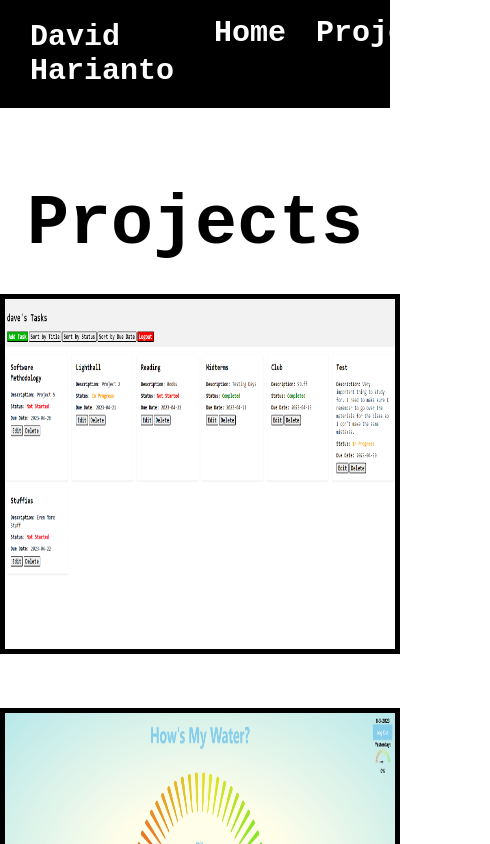
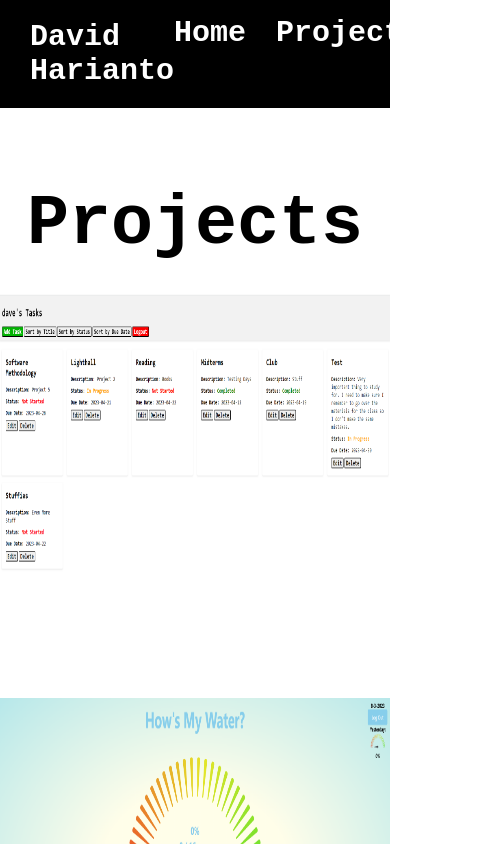
Before and after one commit to david44868/Personal-Website, a React (Create React App) app: page /projects in a window 390 px wide. Shown: the top 844 px of the page, 490 px wide, since content can reach past the window. Built offline with nearby package versions, Linux system fonts and the light colour scheme.

Commit message:
Fixed mobile layout

```diff
--- a/public/index.html
+++ b/public/index.html
@@ -2,7 +2,6 @@
 <html lang="en">
   <head>
     <meta charset="utf-8" />
-    <link rel="icon" href="%PUBLIC_URL%/favicon.ico" />
     <meta name="viewport" content="width=device-width, initial-scale=1" />
     <meta name="theme-color" content="#000000" />
     <meta
--- a/src/components/ProfileStyles.css
+++ b/src/components/ProfileStyles.css
@@ -1,3 +1,7 @@
+* {
+    padding: 0;
+}
+
 #info {
     display: flex;
     flex-direction: column;
--- a/src/components/ProjectsStyles.css
+++ b/src/components/ProjectsStyles.css
@@ -1,3 +1,7 @@
+* {
+    padding: 0;
+}
+
 #list {
     display: flex;
     flex-direction: column;
@@ -52,7 +56,16 @@
     width: calc(100% + 5px);
     transition: opacity 0.3s;
     flex-direction: column;
+}
 
+@media screen and (max-width: 576px) {
+    .proj {
+        border: none;
+    }
+
+    .description {
+        width: 100%;
+    }
 }
 
 .title {
```
Also changed, not shown: 1 other file (tests, documents, lock files or other folders).
